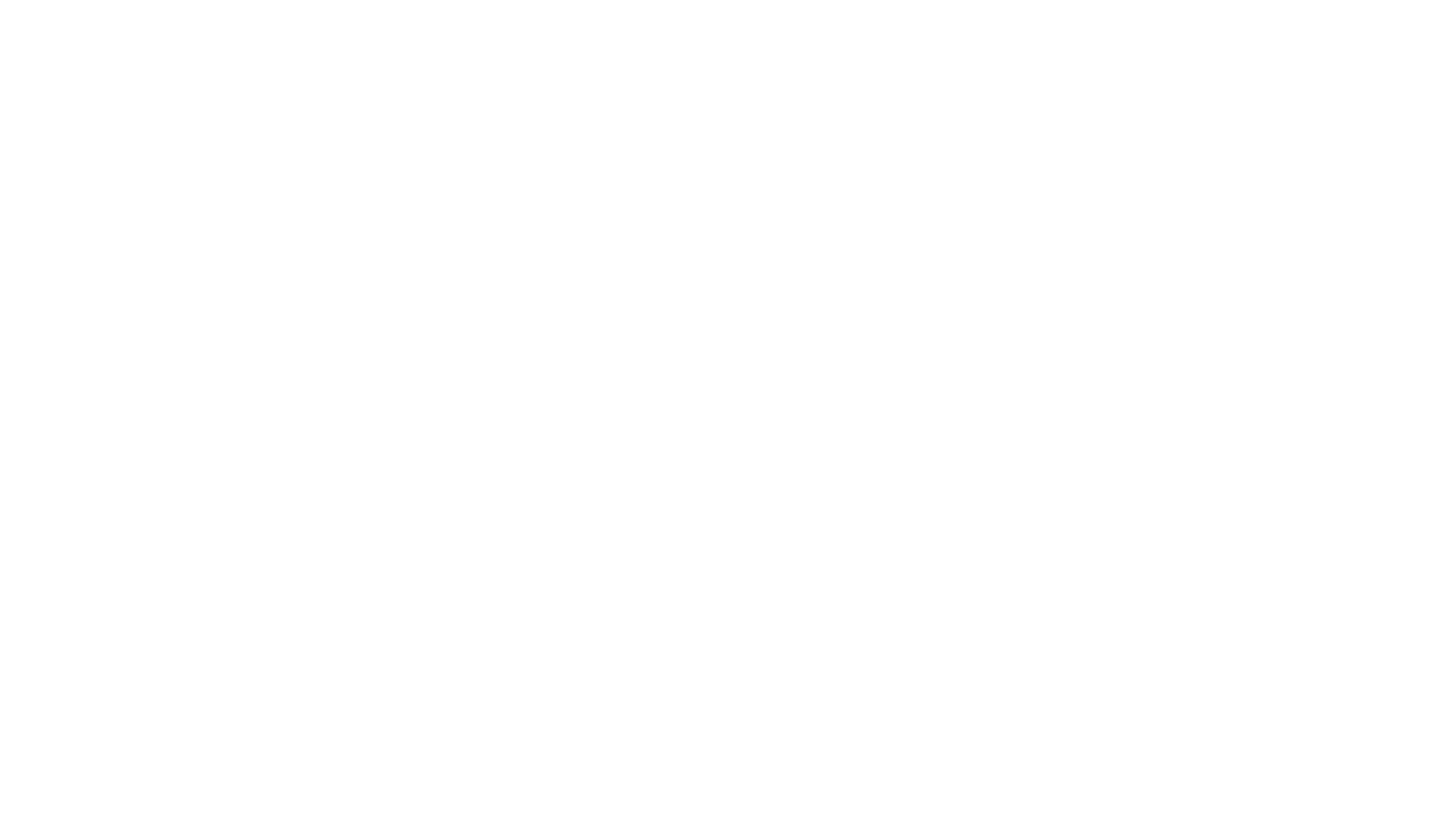
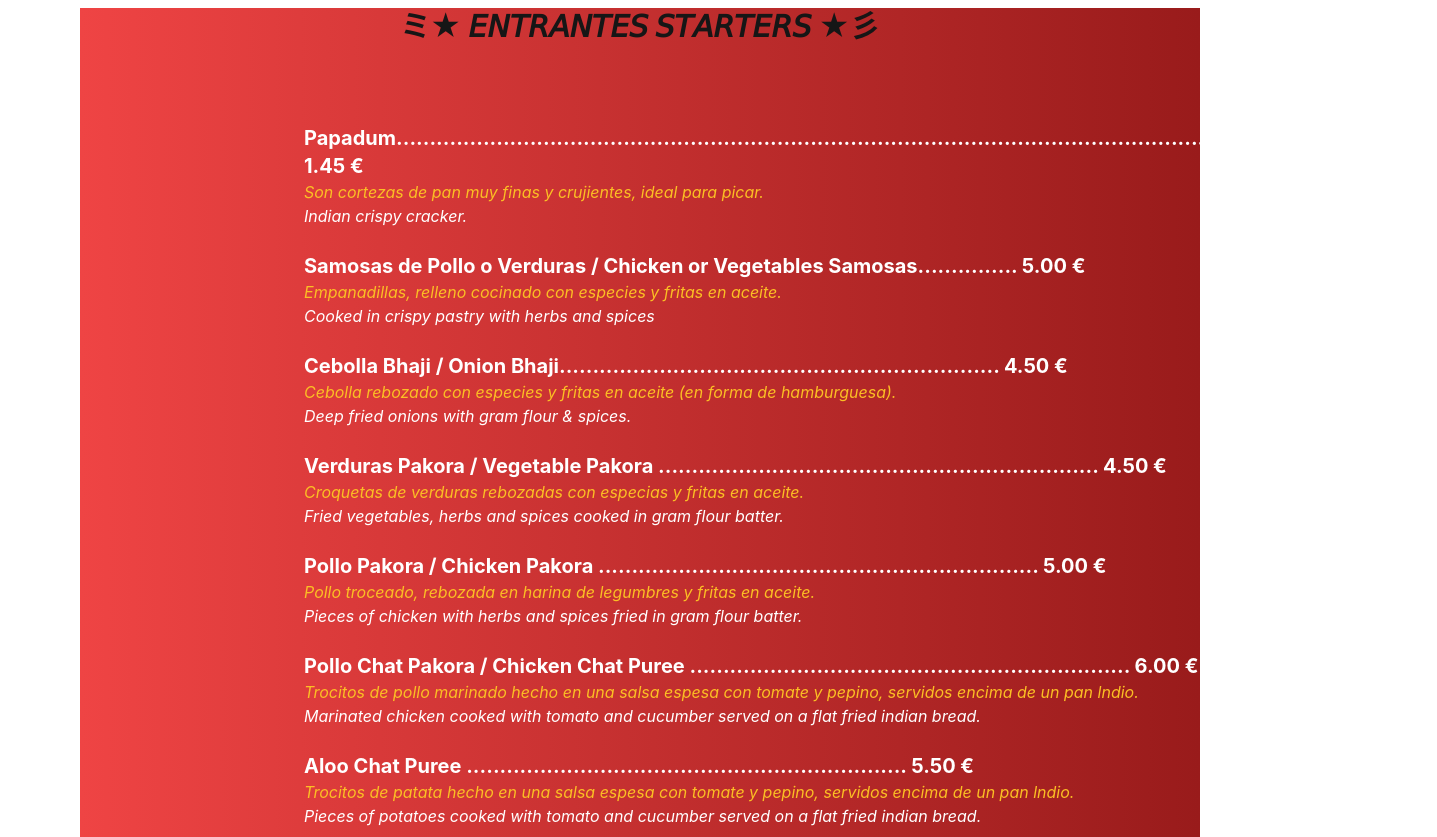
Before and after one commit to shammi77/restaurant-client, a React (Create React App) app: page /menu in a window 1280 px wide. Shown: the part 260-1097 px from the top of the page, 1437 px wide, since content can reach past the window. Before the commit the page ends 800 px from the top, so only its background shows below. Built offline with nearby package versions, Linux system fonts and the light colour scheme.

Commit message:
menu added

```diff
--- a/src/Pages/About/MapWithMarker.js
+++ b/src/Pages/About/MapWithMarker.js
@@ -2,20 +2,21 @@ import React from "react";
 import {
   GoogleMap,
   LoadScript,
-  useJsApiLoader,
   Marker,
-} from "@react-google-maps/api";
+  useJsApiLoader} from "@react-google-maps/api";
 
 const containerStyle = {
   width: "600px",
   height: "600px",
-  margin: '50px'
+  margin: "50px",
 };
 
 const center = {
-  lat: 17.22097003004066,
-  lng: 104.20381007415672,
+  lat: 40.003036296305915,
+  lng:  3.8016096248128997
 };
+
+
 
 function MyComponent() {
   const { isLoaded } = useJsApiLoader({
@@ -41,7 +42,7 @@ function MyComponent() {
       <GoogleMap
         mapContainerStyle={containerStyle}
         center={center}
-        zoom={10}
+        zoom={5}
         onLoad={onLoad}
         onUnmount={onUnmount}
       >
--- a/src/Pages/Menu/Menu.js
+++ b/src/Pages/Menu/Menu.js
@@ -1,11 +1,253 @@
-import React from 'react';
+import React from "react";
 
 const Menu = () => {
-    return (
-        <div>
-            <h2>Menu</h2>
-        </div>
-    );
+  return (
+    <section>
+      <h2 className="text-center text-4xl font-bold">𝓜𝓮𝓷𝓾</h2>
+      <div className="bg-gradient-to-r from-red-500 to-red-800 m-20">
+        <h2 className=" text-3xl text-center font-bold mt-10 mb-20">
+          {" "}
+          ミ★ 𝘌𝘕𝘛𝘙𝘈𝘕𝘛𝘌𝘚 𝘚𝘛𝘈𝘙𝘛𝘌𝘙𝘚 ★彡
+        </h2>
+        <h1 className="ml-56  font-bold text-white text-xl">
+          Papadum............................................................................................................................................................
+          1.45 €
+        </h1>
+        <h1 className="ml-56  italic text-amber-400">
+          Son cortezas de pan muy finas y crujientes, ideal para picar.
+        </h1>
+        <p className="ml-56 italic text-white">Indian crispy cracker.</p>
+        <br />
+        <h1 className="ml-56  font-bold text-white text-xl">
+          Samosas de Pollo o Verduras / Chicken or Vegetables
+          Samosas............... 5.00 €
+        </h1>
+        <h1 className="ml-56  italic text-amber-400">
+          Empanadillas, relleno cocinado con especies y fritas en aceite.
+        </h1>
+        <p className="ml-56 italic text-white">
+          Cooked in crispy pastry with herbs and spices
+        </p>{" "}
+        <br />
+        <h1 className="ml-56  font-bold text-white text-xl">
+          Cebolla Bhaji / Onion
+          Bhaji..................................................................
+          4.50 €
+        </h1>
+        <h1 className="ml-56  italic text-amber-400">
+          Cebolla rebozado con especies y fritas en aceite (en forma de
+          hamburguesa).
+        </h1>
+        <p className="ml-56 italic text-white">
+          Deep fried onions with gram flour & spices.
+        </p>
+        <br />
+        <h1 className="ml-56  font-bold text-white text-xl">
+          Verduras Pakora / Vegetable Pakora
+          ..................................................................
+          4.50 €
+        </h1>
+        <h1 className="ml-56  italic text-amber-400">
+          Croquetas de verduras rebozadas con especias y fritas en aceite.
+        </h1>
+        <p className="ml-56 italic text-white">
+          Fried vegetables, herbs and spices cooked in gram flour batter.
+        </p>
+        <br />
+        <h1 className="ml-56  font-bold text-white text-xl">
+          Pollo Pakora / Chicken Pakora
+          ..................................................................
+          5.00 €
+        </h1>
+        <h1 className="ml-56  italic text-amber-400">
+          Pollo troceado, rebozada en harina de legumbres y fritas en aceite.
+        </h1>
+        <p className="ml-56 italic text-white">
+          Pieces of chicken with herbs and spices fried in gram flour batter.
+        </p>
+        <br/>
+
+
+        <h1 className="ml-56  font-bold text-white text-xl">
+          Pollo Chat Pakora / Chicken Chat Puree
+          ..................................................................
+          6.00 €
+        </h1>
+        <h1 className="ml-56  italic text-amber-400">
+          Trocitos de pollo marinado hecho en una salsa espesa con tomate y pepino, servidos encima de un pan lndio.
+        </h1>
+        <p className="ml-56 italic text-white">
+          Marinated chicken cooked with tomato and cucumber served on a flat fried indian bread.
+        </p>
+        <br/>
+
+        <h1 className="ml-56  font-bold text-white text-xl">
+          Aloo Chat Puree
+          ..................................................................
+          5.50 €
+        </h1>
+        <h1 className="ml-56  italic text-amber-400">
+        Trocitos de patata hecho en una salsa espesa con tomate y pepino, servidos encima de un pan lndio.
+        </h1>
+        <p className="ml-56 italic text-white">
+          Pieces of potatoes cooked with tomato and cucumber served on a flat fried indian bread.
+        </p>
+        <br/>
+
+
+        <h1 className="ml-56  font-bold text-white text-xl">
+          Gambas puree / Shrimps Puree
+          ..................................................................
+          6.85 €
+        </h1>
+        <h1 className="ml-56  italic text-amber-400">
+        Colas de gambas en una salsa espesa y servida encima de un pan lndio.
+        </h1>
+        <p className="ml-56 italic text-white">
+          Shrimps in a thick sauce served on a flat fried indian bread.
+        </p>
+        <br/>
+
+        <h1 className="ml-56  font-bold text-white text-xl">
+          Langostino Puree / King Prawns Puree
+          ..................................................................
+          7.95 €
+        </h1>
+        <h1 className="ml-56  italic text-amber-400">
+        Colas de Langostino en una salsa espesa y servida encima de un pan lndio.
+        </h1>
+        <p className="ml-56 italic text-white">
+          King prawns in a thick sauce served on a flat fried indian bread.
+        </p>
+        <br/>
+
+
+        <h1 className="ml-56  font-bold text-white text-xl">
+          Mixed Platter Para (2 personas)
+          ..................................................................
+          9.90 €
+        </h1>
+        <h1 className="ml-56  italic text-amber-400">
+        Samosas de pollo, cebolla bhajis, pollo pakoras.
+        </h1>
+        <p className="ml-56 italic text-white">
+          Chicken samosas, onion bhajis and chicken pakoras.
+        </p>
+        <br/>
+
+        <h1 className="ml-56  font-bold text-white text-xl">
+          Mixed Platter Para (4 personas)
+          ..................................................................
+          18.00 €
+        </h1>
+        <h1 className="ml-56  italic text-amber-400">
+        Samosas de pollo, cebolla bhajis, pollo pakoras.
+        </h1>
+        <p className="ml-56 italic text-white">
+          Chicken samosas, onion bhajis and chicken pakoras.
+        </p>
+        <br/>
+
+
+
+        <h1 className="ml-56  font-bold text-white text-xl">
+          Patatas Fritas / Chips
+          ..................................................................
+          3.50 €
+        </h1>
+        <br/>
+
+        <h1 className="ml-56  font-bold text-white text-xl">
+        Ensalada Mixta / Mixed Salad
+          ..................................................................
+          6.90 €
+        </h1>
+        <h1 className="ml-56  italic text-amber-400">
+        Lechuga, cebolla, tomate, aceitunas, pepino, pimientos y limon.
+        </h1>
+        <p className="ml-56 italic text-white">
+          Lettuce, onion, tomato, olive, cucumber, peppers and lemon.
+        </p>
+        <br/>
+
+
+
+
+
+
+
+
+
+
+
+
+
+
+
+
+
+
+
+
+
+
+
+
+
+
+
+
+
+
+
+
+
+
+
+
+
+
+
+
+
+
+
+
+
+
+
+
+
+
+
+
+
+
+
+
+
+
+
+
+
+
+
+
+
+
+
+
+
+
+
+
+
+
+
+
+      </div>
+    </section>
+  );
 };
 
 export default Menu;
--- a/tailwind.config.js
+++ b/tailwind.config.js
@@ -2,7 +2,11 @@
 module.exports = {
   content: ["./src/**/*.{html,js}"],
   theme: {
-    extend: {},
+    extend: {
+      backgroundImage: {
+        'hero-pattern': "https://encrypted-tbn0.gstatic.com/images?q=tbn:ANd9GcTh_g0rWf5vu5il4jQNXOsYNn22zgs9dvLiBQ&s"
+      }
+    },
   },
 
   daisyui: {
```
Also changed, not shown: src/assets/images/menu.jpg (added).
